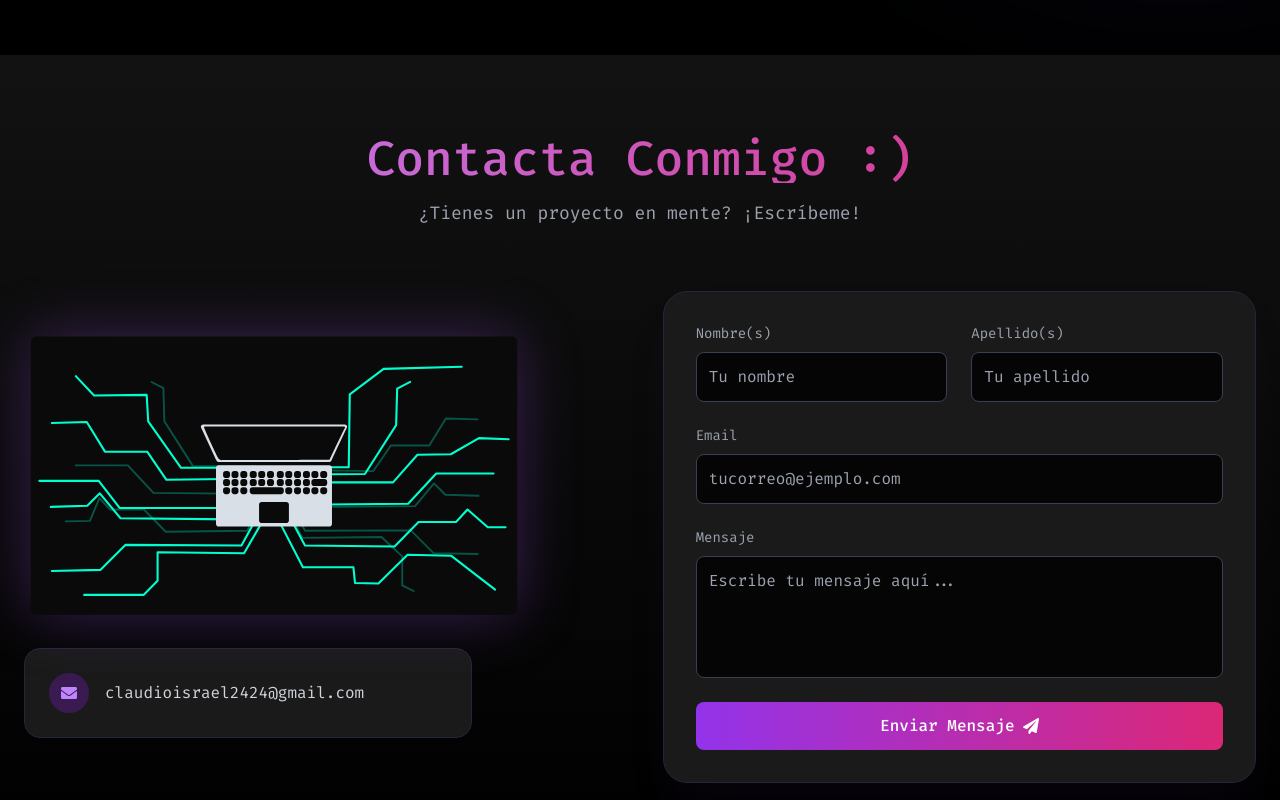
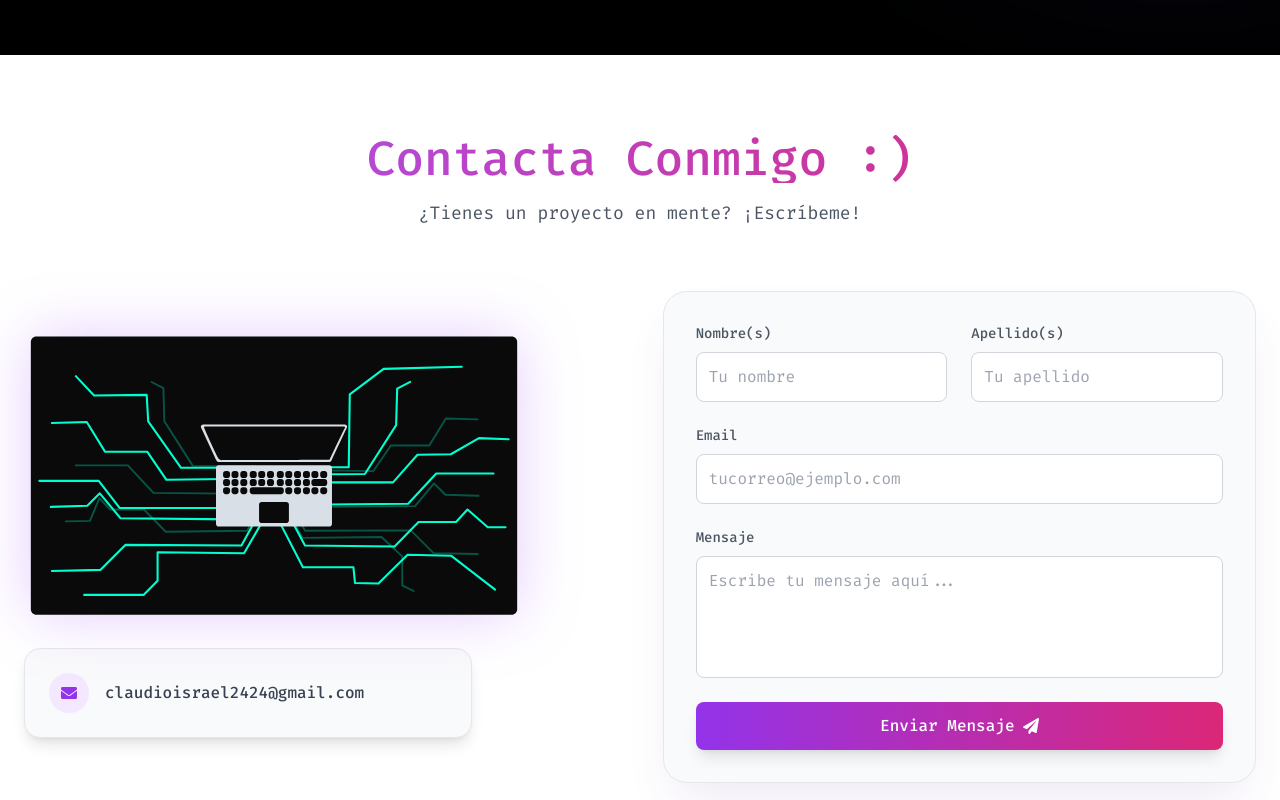
Before and after one commit to tosti1930/mi-portafoliooo, a React (Vite) app: page / in a window 1280 px wide. Shown: the part 4440-5240 px from the top of the page. Built offline with nearby package versions, Linux system fonts and the light colour scheme.

Commit message:
cambioss

```diff
--- a/src/components/Contact.jsx
+++ b/src/components/Contact.jsx
@@ -23,7 +23,7 @@ export const Contact = () => {
         e.preventDefault();
         setButtonText(t('contact.form.sending'));
 
-        // OJO: Recuerda que estos datos DEBEN ser los tuyos reales de EmailJS
+        // credenciales de EmailJS
         const SERVICE_ID = 'service_rz98ko3';
         const TEMPLATE_ID = 'template_uhp9b2h';
         const PUBLIC_KEY = 'bfqBWa1uWOAT6Zybu';
@@ -45,14 +45,19 @@ export const Contact = () => {
     };
 
     return (
-        <section id="contact" className="min-h-screen bg-gradient-to-b from-[#121212] to-black py-20 px-6">
-            <div className="container mx-auto">
+        // 1. FONDO PRINCIPAL: Blanco en Light, Negro en Dark + Transición suave
+        <section id="contact" className="min-h-screen bg-white dark:bg-[#121212] py-20 px-6 relative overflow-hidden transition-colors duration-300">
+
+            {/* 2. DEGRADADO DECORATIVO (Nebulosa): Solo visible en Dark Mode */}
+            <div className="hidden dark:block absolute bottom-[-10%] left-[-10%] w-[40%] h-[40%] bg-gradient-to-t from-purple-600/20 to-pink-600/20 rounded-full blur-[120px] pointer-events-none z-0"></div>
+
+            <div className="container mx-auto relative z-10">
 
                 <div className="text-center mb-16">
-                    <h2 className="text-4xl md:text-5xl font-bold text-transparent bg-clip-text bg-gradient-to-r from-purple-400 to-pink-600 mb-4">
+                    <h2 className="text-4xl md:text-5xl font-bold text-transparent bg-clip-text bg-gradient-to-r from-purple-500 to-pink-600 mb-4">
                         {t('contact.title')}
                     </h2>
-                    <p className="text-gray-400 text-lg">
+                    <p className="text-gray-600 dark:text-gray-400 text-lg">
                         {t('contact.subtitle')}
                     </p>
                 </div>
@@ -62,58 +67,80 @@ export const Contact = () => {
                     {/* --- COLUMNA IZQUIERDA: Animación e Info --- */}
                     <div className="w-full md:w-1/2 flex flex-col items-center md:items-start space-y-8">
 
-                        {/* 3. Reemplazamos la imagen por el contenedor de Lottie */}
                         <div className="w-full max-w-[500px]">
                             <Lottie
                                 animationData={contactAnim}
                                 loop={true}
-                                // Opcional: Mantengo la sombra morada que tenías en la imagen
                                 className="drop-shadow-[0_0_30px_rgba(168,85,247,0.3)]"
                             />
                         </div>
 
-                        <div className="space-y-4 text-gray-300 w-full max-w-md bg-[#1a1a1a] p-6 rounded-2xl border border-gray-800">
+                        {/* Tarjeta de Email: Adaptada a Light/Dark */}
+                        <div className="space-y-4 text-gray-700 dark:text-gray-300 w-full max-w-md bg-gray-50 dark:bg-[#1a1a1a] p-6 rounded-2xl border border-gray-200 dark:border-gray-800 shadow-lg">
                             <div className="flex items-center gap-4">
-                                <div className="w-10 h-10 rounded-full bg-purple-900/50 flex items-center justify-center text-purple-400">
+                                <div className="w-10 h-10 rounded-full bg-purple-100 dark:bg-purple-900/50 flex items-center justify-center text-purple-600 dark:text-purple-400">
                                     <FaEnvelope />
                                 </div>
-                                <span>{t('contact.info.email')}</span>
+                                <span className="font-medium">{t('contact.info.email')}</span>
                             </div>
                         </div>
                     </div>
 
                     {/* --- COLUMNA DERECHA: Formulario --- */}
-                    <div className="w-full md:w-1/2 bg-[#1a1a1a] p-8 rounded-3xl border border-gray-800 shadow-2xl shadow-purple-900/10">
+                    {/* Tarjeta del Formulario: Adaptada a Light/Dark */}
+                    <div className="w-full md:w-1/2 bg-gray-50 dark:bg-[#1a1a1a] p-8 rounded-3xl border border-gray-200 dark:border-gray-800 shadow-2xl shadow-purple-900/10">
 
                         <form ref={form} onSubmit={handleSubmit} className="space-y-6">
-                            {/* (El resto del formulario sigue igual...) */}
                             <div className="grid grid-cols-1 md:grid-cols-2 gap-6">
                                 <div className="flex flex-col gap-2">
-                                    <label className="text-sm text-gray-400">{t('contact.form.firstName')}</label>
-                                    <input type="text" name="user_name" placeholder={t('contact.form.firstNamePlaceholder')} className="bg-[#050505] border border-gray-700 text-white p-3 rounded-lg focus:outline-none focus:border-purple-500 transition" required />
+                                    <label className="text-sm text-gray-600 dark:text-gray-400 font-medium">{t('contact.form.firstName')}</label>
+                                    <input
+                                        type="text"
+                                        name="user_name"
+                                        placeholder={t('contact.form.firstNamePlaceholder')}
+                                        className="bg-white dark:bg-[#050505] border border-gray-300 dark:border-gray-700 text-gray-900 dark:text-white p-3 rounded-lg focus:outline-none focus:border-purple-500 focus:ring-2 focus:ring-purple-500/20 transition"
+                                        required
+                                    />
                                 </div>
                                 <div className="flex flex-col gap-2">
-                                    <label className="text-sm text-gray-400">{t('contact.form.lastName')}</label>
-                                    <input type="text" name="user_lastname" placeholder={t('contact.form.lastNamePlaceholder')} className="bg-[#050505] border border-gray-700 text-white p-3 rounded-lg focus:outline-none focus:border-purple-500 transition" />
+                                    <label className="text-sm text-gray-600 dark:text-gray-400 font-medium">{t('contact.form.lastName')}</label>
+                                    <input
+                                        type="text"
+                                        name="user_lastname"
+                                        placeholder={t('contact.form.lastNamePlaceholder')}
+                                        className="bg-white dark:bg-[#050505] border border-gray-300 dark:border-gray-700 text-gray-900 dark:text-white p-3 rounded-lg focus:outline-none focus:border-purple-500 focus:ring-2 focus:ring-purple-500/20 transition"
+                                    />
                                 </div>
                             </div>
 
                             <div className="flex flex-col gap-2">
-                                <label className="text-sm text-gray-400">{t('contact.form.email')}</label>
-                                <input type="email" name="user_email" placeholder={t('contact.form.emailPlaceholder')} className="bg-[#050505] border border-gray-700 text-white p-3 rounded-lg focus:outline-none focus:border-purple-500 transition" required />
+                                <label className="text-sm text-gray-600 dark:text-gray-400 font-medium">{t('contact.form.email')}</label>
+                                <input
+                                    type="email"
+                                    name="user_email"
+                                    placeholder={t('contact.form.emailPlaceholder')}
+                                    className="bg-white dark:bg-[#050505] border border-gray-300 dark:border-gray-700 text-gray-900 dark:text-white p-3 rounded-lg focus:outline-none focus:border-purple-500 focus:ring-2 focus:ring-purple-500/20 transition"
+                                    required
+                                />
                             </div>
 
                             <div className="flex flex-col gap-2">
-                                <label className="text-sm text-gray-400">{t('contact.form.message')}</label>
-                                <textarea name="message" rows="4" placeholder={t('contact.form.messagePlaceholder')} className="bg-[#050505] border border-gray-700 text-white p-3 rounded-lg focus:outline-none focus:border-purple-500 transition resize-none" required ></textarea>
+                                <label className="text-sm text-gray-600 dark:text-gray-400 font-medium">{t('contact.form.message')}</label>
+                                <textarea
+                                    name="message"
+                                    rows="4"
+                                    placeholder={t('contact.form.messagePlaceholder')}
+                                    className="bg-white dark:bg-[#050505] border border-gray-300 dark:border-gray-700 text-gray-900 dark:text-white p-3 rounded-lg focus:outline-none focus:border-purple-500 focus:ring-2 focus:ring-purple-500/20 transition resize-none"
+                                    required
+                                ></textarea>
                             </div>
 
-                            <button type="submit" className="w-full bg-gradient-to-r from-purple-600 to-pink-600 text-white font-bold py-3 rounded-lg hover:opacity-90 transition transform hover:-translate-y-1 flex items-center justify-center gap-2">
+                            <button type="submit" className="w-full bg-gradient-to-r from-purple-600 to-pink-600 text-white font-bold py-3 rounded-lg hover:opacity-90 transition transform hover:-translate-y-1 flex items-center justify-center gap-2 shadow-lg hover:shadow-purple-500/30">
                                 <span>{buttonText}</span>
                                 <FaPaperPlane />
                             </button>
 
-                            {status.message && <p className={`text-center mt-4 ${status.success ? 'text-green-500' : 'text-red-500'}`}>{status.message}</p>}
+                            {status.message && <p className={`text-center mt-4 font-medium ${status.success ? 'text-green-600 dark:text-green-400' : 'text-red-600 dark:text-red-400'}`}>{status.message}</p>}
                         </form>
                     </div>
                 </div>
```
